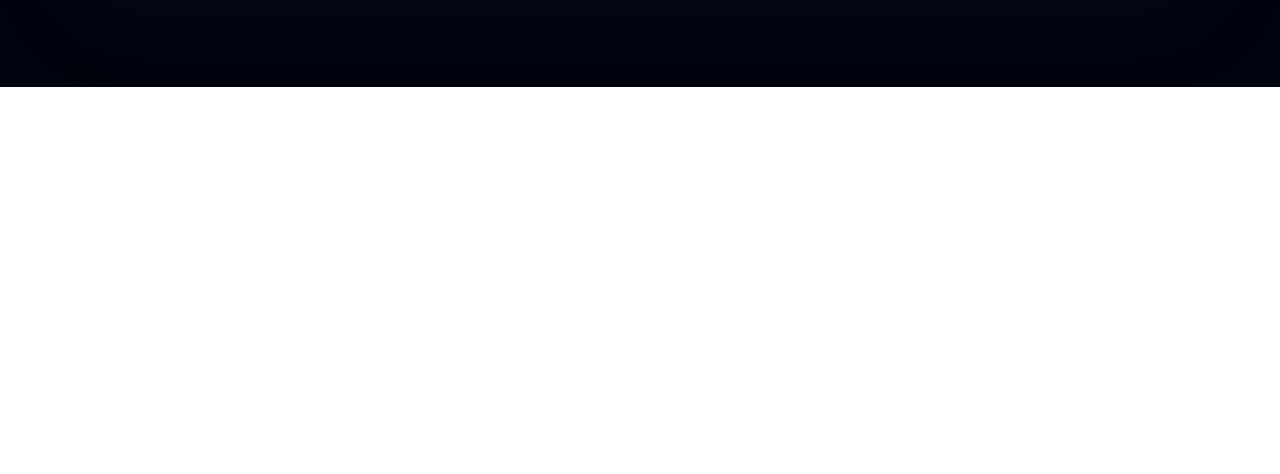
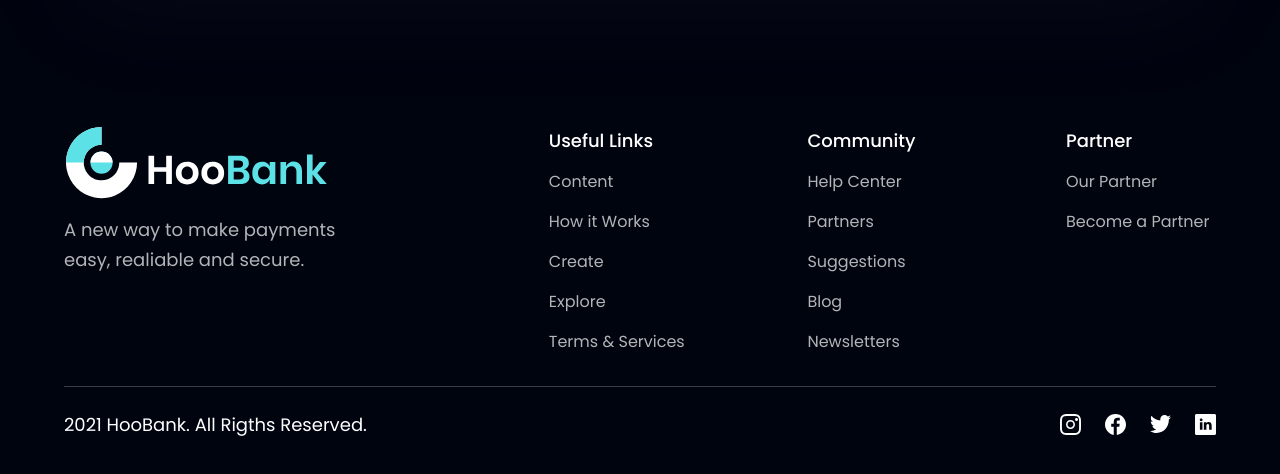
Before and after one commit to fanpug/bank-modern-app, a React (Vite) app: page / in a window 1280 px wide. Shown: the part 4328-4802 px from the top of the page. Before the commit the page ends 4415 px from the top, so only its background shows below. Built offline with nearby package versions, Linux system fonts and the light colour scheme.

Commit message:
Add footer

```diff
--- a/src/components/Footer.jsx
+++ b/src/components/Footer.jsx
@@ -1,8 +1,47 @@
-import React from 'react'
+import styles from '../style';
+import { logo } from '../assets';
+import { footerLinks, socialMedia } from '../constants';
 
 const Footer = () => {
   return (
-    <div>Footer</div>
+    <section className={`${styles.flexCenter} ${styles.paddingY} flex-col`}>
+      <div className={`${styles.flexStart} md:flex-row flex-col mb-8 w-full`}>
+        <div className='flex-1 flex flex-col justify-start mr-10'>
+          <img src={logo} alt="hoobank" className='w-[266px] h-[72px] object-contain' />
+          <p className={`${styles.paragraph} mt-4 max-w-[310px]`}>
+            A new way to make payments easy, realiable and secure.
+          </p>
+        </div>
+
+        <div className='flex-[1.5] w-full flex flex-row justify-between flex-wrap md:mt-0 mt-10'>
+          {footerLinks.map((footerLink) => (
+            <div key={footerLink.key} className='flex flex-col ss:my-0 my-4 min-w-[150px]'>
+              <h4 className='font-poppins font-medium text-[18px] leading-[27px] text-white'>
+                {footerLink.title}
+              </h4>
+              <ul className='list-none mt-4'>
+                {footerLink.links.map((link, index) => (
+                  <li key={link.name} className={`font-poppins font-normal text-[16px] leading-[24px] text-dimWhite hover:text-secondary cursor-pointer ${index !== footerLink.links.length -1 ? "mb-4" : "mb-0"}`}>
+                    {link.name}
+                  </li>
+                ))}
+              </ul>
+            </div>
+          ))}
+        </div>
+      </div>
+
+      <div className='w-full flex justify-between items-center md:flex-row flex-col pt-6 border-t-[1px] border-t-[#3F3E45]'>
+        <p className='font-poppins font-normal text-center text-[18px] leading-[27px] text-white'>
+          2021 HooBank. All Rigths Reserved.
+        </p>
+        <div className='flex flex-row md:mt-0 mt-6'>
+          {socialMedia.map((social, index) => (
+            <img key={index} src={social.icon} alt={social.id} className={`w-[21px] h-[21px] object-contain cursor-pointer ${index !== socialMedia.length - 1 ? "mr-6" : "mr-0" }`} />
+          ))}
+        </div>
+      </div>
+    </section>
   )
 }
 
```
